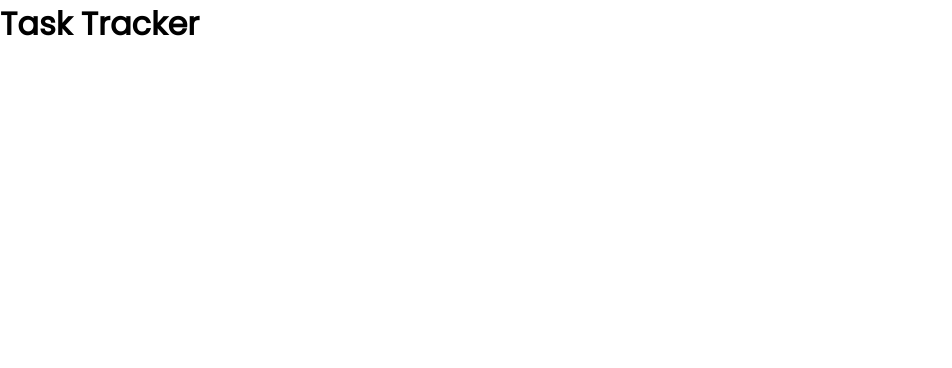
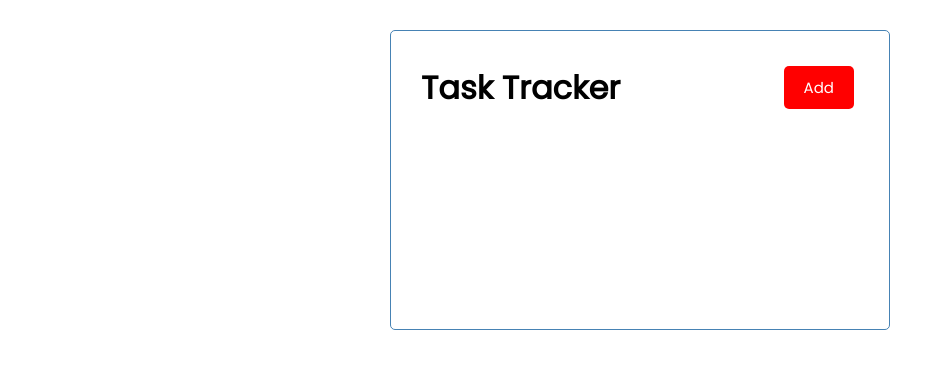
Before and after one commit to Ninjaphil24/angular-crash, an Angular app: page / in a window 1280 px wide. Shown: the top 368 px of the page, without its empty margins (0-952 px from the left). Built offline with nearby package versions, Linux system fonts and the light colour scheme.

Commit message:
Header part 1

```diff
--- a/src/app/app.component.html
+++ b/src/app/app.component.html
@@ -1 +1,3 @@
-<h1>{{ title }}</h1>
+<div class="container">
+<app-header></app-header>
+</div>
--- a/src/app/app.component.ts
+++ b/src/app/app.component.ts
@@ -5,6 +5,4 @@
   templateUrl: './app.component.html',
   styleUrls: ['./app.component.css']
 })
-export class AppComponent {
-  title: string = 'Task Tracker';
-}
+export class AppComponent {}
--- a/src/app/app.module.ts
+++ b/src/app/app.module.ts
@@ -2,10 +2,14 @@
 import { BrowserModule } from '@angular/platform-browser';
 
 import { AppComponent } from './app.component';
+import { HeaderComponent } from './components/header/header.component';
+import { ButtonComponent } from './components/button/button.component';
 
 @NgModule({
   declarations: [
-    AppComponent
+    AppComponent,
+    HeaderComponent,
+    ButtonComponent
   ],
   imports: [
     BrowserModule
--- /dev/null
+++ b/src/app/components/button/button.component.html
@@ -0,0 +1 @@
+<button [ngStyle]="{'background-color': color}" class="btn">{{ text }}</button>
--- /dev/null
+++ b/src/app/components/button/button.component.ts
@@ -0,0 +1,17 @@
+import { Component, OnInit, Input } from '@angular/core';
+
+@Component({
+  selector: 'app-button',
+  templateUrl: './button.component.html',
+  styleUrls: ['./button.component.css']
+})
+export class ButtonComponent implements OnInit {
+  @Input() text!: string;
+  @Input() color!: string;
+
+  constructor() { }
+
+  ngOnInit(): void {
+  }
+
+}
--- /dev/null
+++ b/src/app/components/header/header.component.css
@@ -0,0 +1,6 @@
+header {
+    display: flex;
+    justify-content: space-between;
+    align-items: center;
+    margin-bottom: 20px;
+}
--- /dev/null
+++ b/src/app/components/header/header.component.html
@@ -0,0 +1,4 @@
+<header>
+    <h1>{{ title }}</h1>
+    <app-button color="red" text="Add"></app-button>
+</header>
--- /dev/null
+++ b/src/app/components/header/header.component.ts
@@ -0,0 +1,15 @@
+import { Component, OnInit } from '@angular/core';
+
+@Component({
+  selector: 'app-header',
+  templateUrl: './header.component.html',
+  styleUrls: ['./header.component.css']
+})
+export class HeaderComponent implements OnInit {
+  title: string = 'Task Tracker';
+  constructor() { }
+
+  ngOnInit(): void {
+  }
+
+}
```
Also changed, not shown: src/app/components/button/button.component.css (added), 2 other files (tests, documents, lock files or other folders).
